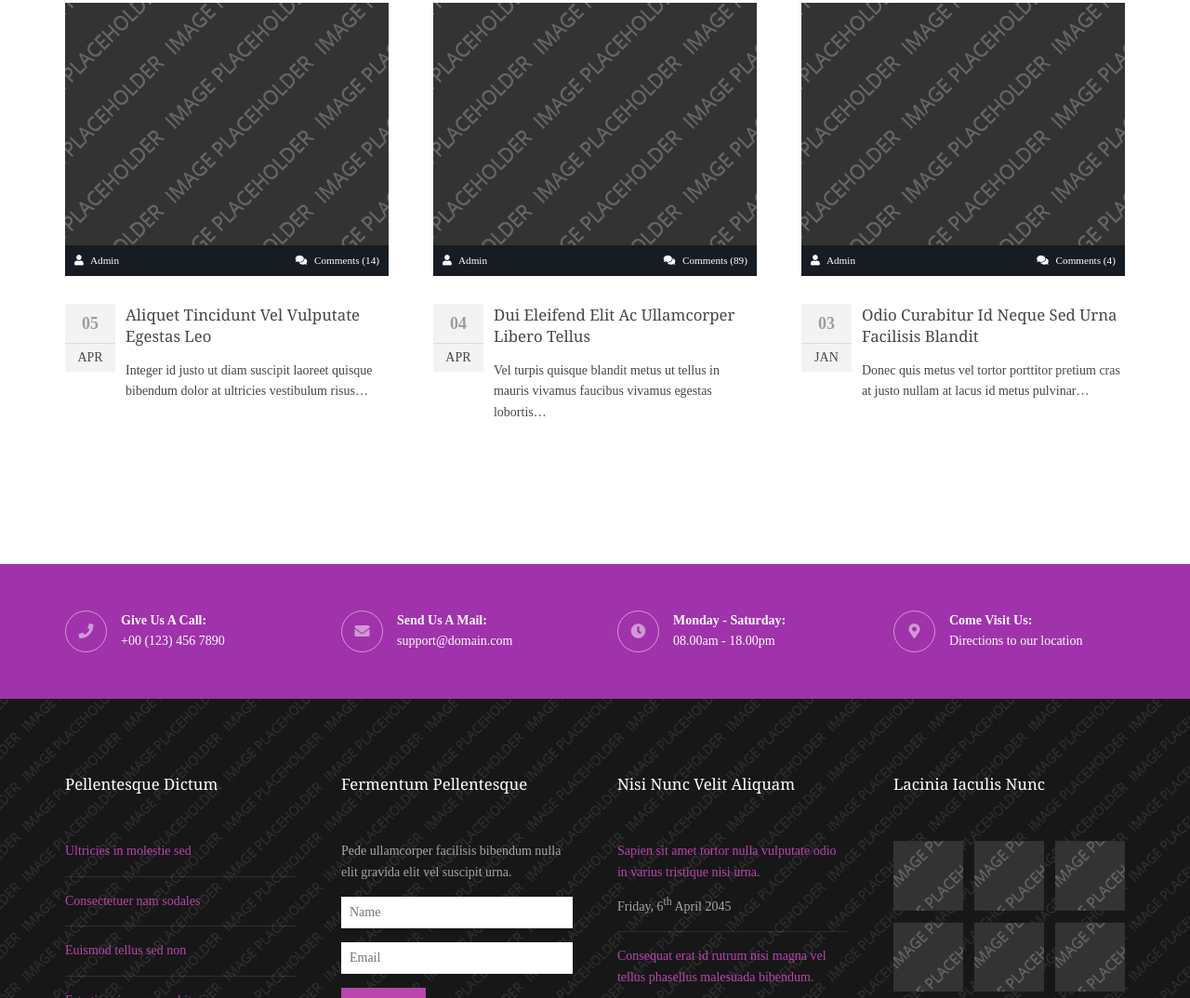
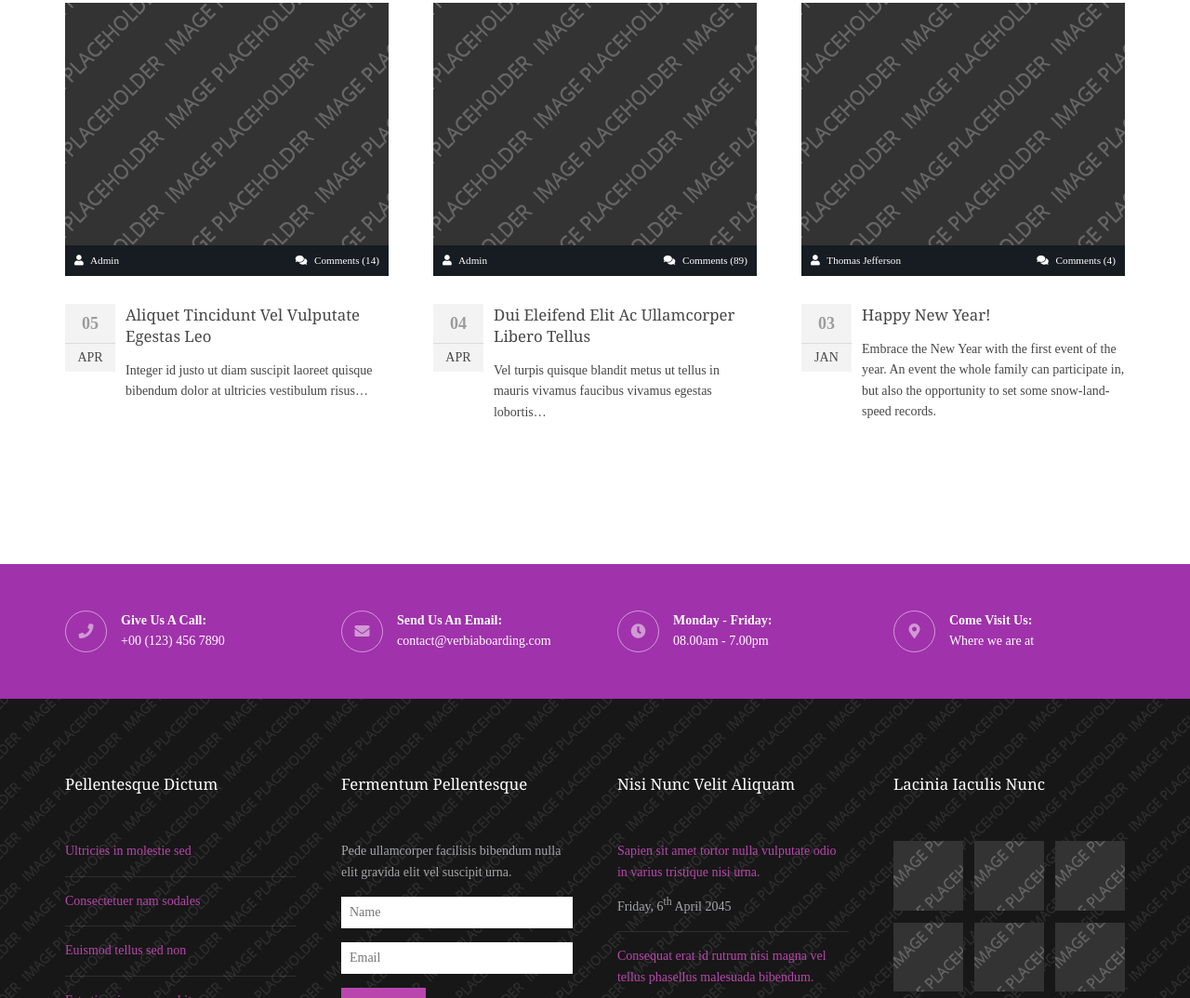
Before and after one commit to SomeGithubNoob/verbierboarding, a plain HTML site: page index.html in a window 1280 px wide. Shown: the part 3436-4510 px from the top of the page at 93% size. Drawn offline with nearby package versions, Linux system fonts and the light colour scheme.

Commit message:
Minor Updates

```diff
--- a/index.html
+++ b/index.html
@@ -2,10 +2,11 @@
 
 <html lang="">
 <head>
-<title>Verbier Boarding</title>
-<meta charset="utf-8">
-<meta name="viewport" content="width=device-width, initial-scale=1.0, maximum-scale=1.0, user-scalable=no">
-<link href="layout/styles/layout.css" rel="stylesheet" type="text/css" media="all">
+  <title>Verbier Boarding</title>
+  <link rel="icon" href="images/demo/favicon.png">
+  <meta charset="utf-8">
+  <meta name="viewport" content="width=device-width, initial-scale=1.0, maximum-scale=1.0, user-scalable=no">
+  <link href="layout/styles/layout.css" rel="stylesheet" type="text/css" media="all">
 </head>
 <body id="top">
 
@@ -211,13 +212,14 @@
       <li class="one_third">
         <article><a class="imgover" href="#"><img src="images/demo/348x261.png" alt=""></a>
           <ul class="nospace meta clear">
-            <li><i class="fas fa-user"></i> <a href="#">Admin</a></li>
+            <li><i class="fas fa-user"></i> <a href="#">Thomas Jefferson
+            </a></li>
             <li><i class="fas fa-comments"></i> <a href="#">Comments (4)</a></li>
           </ul>
           <div class="excerpt clear">
-            <h6 class="heading">Odio curabitur id neque sed urna facilisis blandit</h6>
+            <h6 class="heading">Happy New Year!</h6>
             <time datetime="2045-04-03T08:15+00:00"><strong>03</strong> <em>Jan</em></time>
-            <p>Donec quis metus vel tortor porttitor pretium cras at justo nullam at lacus id metus pulvinar&hellip;</p>
+            <p>Embrace the New Year with the first event of the year. An event the whole family can participate in, but also the opportunity to set some snow-land-speed records.</p>
           </div>
           <footer><a class="btn" href="#">Read More</a></footer>
         </article>
@@ -235,13 +237,13 @@
         <div class="block clear"><a href="#"><i class="fas fa-phone"></i></a> <span><strong>Give us a call:</strong> +00 (123) 456 7890</span></div>
       </li>
       <li class="one_quarter">
-        <div class="block clear"><a href="#"><i class="fas fa-envelope"></i></a> <span><strong>Send us a mail:</strong> support@domain.com</span></div>
+        <div class="block clear"><a href="#"><i class="fas fa-envelope"></i></a> <span><strong>Send us an Email:</strong> contact@verbiaboarding.com</span></div>
       </li>
       <li class="one_quarter">
-        <div class="block clear"><a href="#"><i class="fas fa-clock"></i></a> <span><strong> Monday - Saturday:</strong> 08.00am - 18.00pm</span></div>
+        <div class="block clear"><a href="#"><i class="fas fa-clock"></i></a> <span><strong> Monday - Friday:</strong> 08.00am - 7.00pm</span></div>
       </li>
       <li class="one_quarter">
-        <div class="block clear"><a href="#"><i class="fas fa-map-marker-alt"></i></a> <span><strong>Come visit us:</strong> Directions to <a href="#">our location</a></span></div>
+        <div class="block clear"><a href="#"><i class="fas fa-map-marker-alt"></i></a> <span><strong>Come visit us:</strong>Where we are at</span></div>
       </li>
     </ul>
     </section>
```
Also changed, not shown: images/demo/favicon.png (added).
